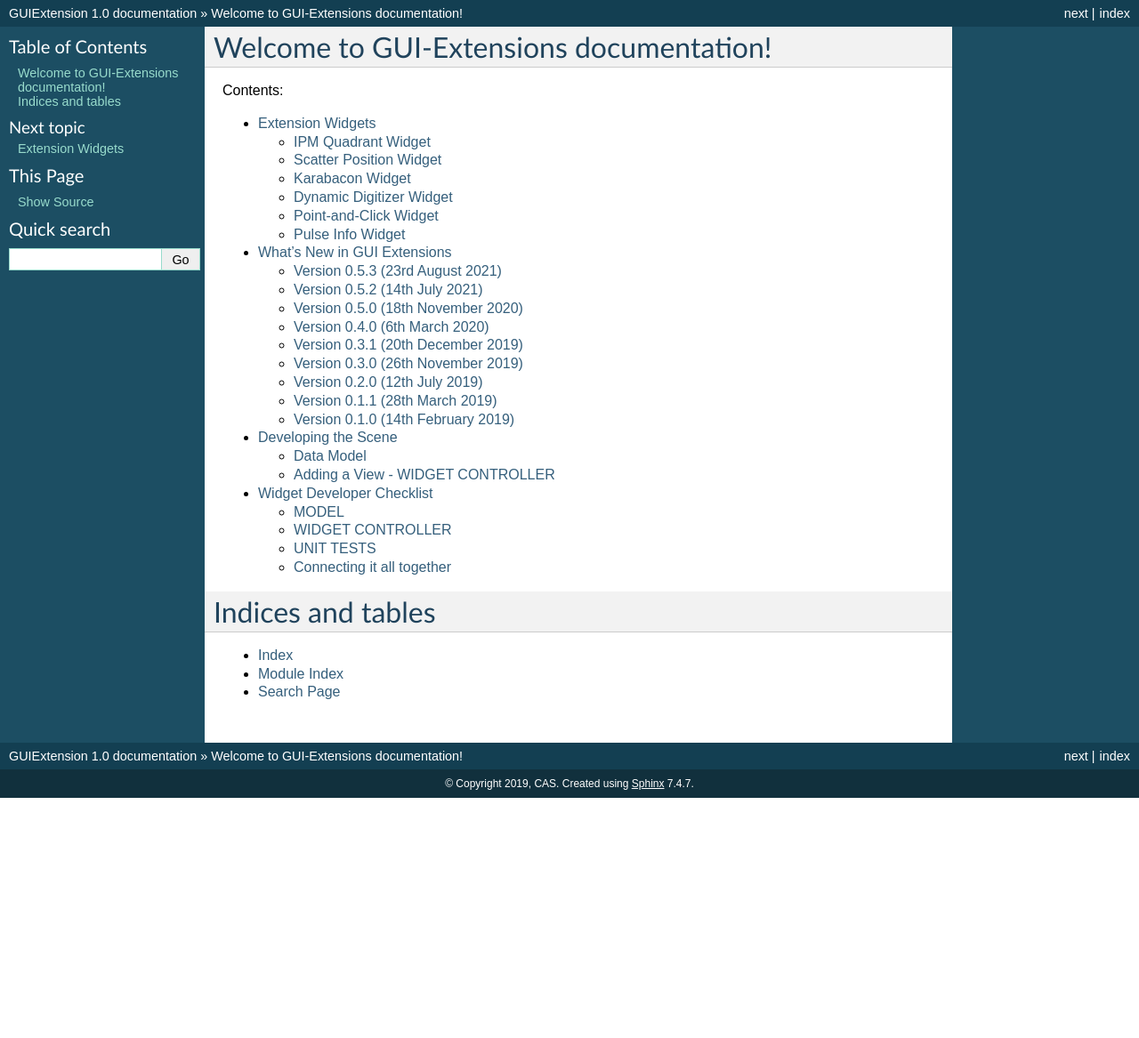
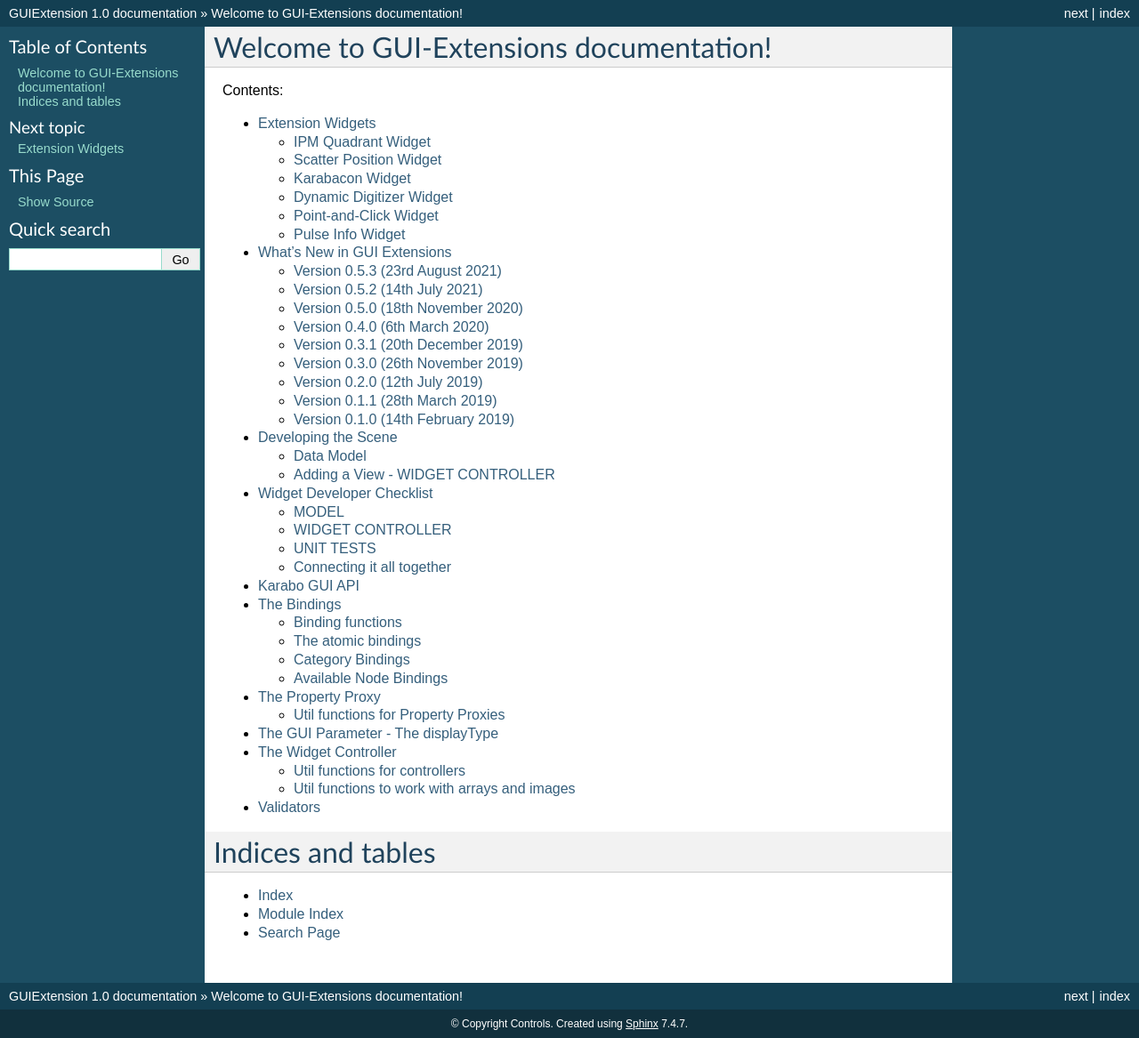
Before and after one commit to European-XFEL/guiextensions, a Sphinx documentation site: the page built from doc/source/index.rst, in a window 1280 px wide. Shown: the whole page at 89% size. Built offline with Sphinx 7.4.7, drawn with Linux system fonts in a browser that asks for light colours; before the commit the page ends 900 px from its top, so only the background shows below that; some of the changed lines change nothing that is shown.

Commit message:
Document extensions file

```diff
--- a/doc/source/conf.py
+++ b/doc/source/conf.py
@@ -1,9 +1,6 @@
 # flake8: noqa
-#!/usr/bin/env python3
+# !/usr/bin/env python3
 # -*- coding: utf-8 -*-
-#
-# FXE-Instrument Control Infrastructure documentation build configuration file, created by
-# sphinx-quickstart on Tue Apr 25 15:46:56 2017.
 #
 # This file is execfile()d with the current directory set to its
 # containing dir.
@@ -57,8 +54,8 @@
 
 # General information about the project.
 project = 'GUIExtension'
-copyright = '2019, CAS'
-author = 'CAS'
+copyright = 'Controls'
+author = 'Controls'
 
 # The version info for the project you're documenting, acts as replacement for
 # |version| and |release|, also used in various other places throughout the
--- /dev/null
+++ b/doc/source/gui_api.rst
@@ -0,0 +1,207 @@
+Karabo GUI API
+==============
+
+.. automodule:: karabogui.api
+
+
+The Bindings
+============
+
+.. autoclass:: karabogui.api.BaseBinding
+   :members: check, is_allowed
+
+
+There are several util functions for bindings available.
+
+
+Binding functions
+~~~~~~~~~~~~~~~~~
+
+.. autofunction:: karabogui.api.has_options
+
+.. autofunction:: karabogui.api.get_default_value
+
+.. autofunction:: karabogui.api.get_binding_value
+
+.. autofunction:: karabogui.api.get_min_max
+
+.. autofunction:: karabogui.api.get_native_min_max
+
+.. autofunction:: karabogui.api.get_min_max_size
+
+.. autofunction:: karabogui.api.get_binding_array_value
+
+.. autofunction:: karabogui.api.has_min_max_attributes
+
+.. autofunction:: karabogui.api.build_binding
+
+
+The atomic bindings
+~~~~~~~~~~~~~~~~~~~
+
+.. autoclass:: karabogui.api.BoolBinding()
+
+.. autoclass:: karabogui.api.ByteArrayBinding()
+
+.. autoclass:: karabogui.api.CharBinding()
+
+.. autoclass:: karabogui.api.ComplexBinding()
+
+.. autoclass:: karabogui.api.FloatBinding()
+
+.. autoclass:: karabogui.api.Int8Binding()
+
+.. autoclass:: karabogui.api.Int16Binding()
+
+.. autoclass:: karabogui.api.Int32Binding()
+
+.. autoclass:: karabogui.api.Int64Binding()
+
+.. autoclass:: karabogui.api.StringBinding()
+
+.. autoclass:: karabogui.api.TableBinding()
+
+.. autoclass:: karabogui.api.Uint8Binding()
+
+.. autoclass:: karabogui.api.Uint16Binding()
+
+.. autoclass:: karabogui.api.Uint32Binding()
+
+.. autoclass:: karabogui.api.Uint64Binding()
+
+.. autoclass:: karabogui.api.VectorBoolBinding()
+
+.. autoclass:: karabogui.api.VectorCharBinding()
+
+.. autoclass:: karabogui.api.VectorComplexDoubleBinding()
+
+.. autoclass:: karabogui.api.VectorComplexFloatBinding()
+
+.. autoclass:: karabogui.api.VectorDoubleBinding()
+
+.. autoclass:: karabogui.api.VectorFloatBinding()
+
+.. autoclass:: karabogui.api.VectorHashBinding()
+
+.. autoclass:: karabogui.api.VectorInt8Binding()
+
+.. autoclass:: karabogui.api.VectorInt16Binding()
+
+.. autoclass:: karabogui.api.VectorInt32Binding()
+
+.. autoclass:: karabogui.api.VectorInt64Binding()
+
+.. autoclass:: karabogui.api.VectorStringBinding()
+
+.. autoclass:: karabogui.api.VectorUint8Binding()
+
+.. autoclass:: karabogui.api.VectorUint16Binding()
+
+.. autoclass:: karabogui.api.VectorUint32Binding()
+
+.. autoclass:: karabogui.api.VectorUint64Binding()
+
+.. autoclass:: karabogui.api.VectorNoneBinding()
+
+
+Category Bindings
+~~~~~~~~~~~~~~~~~
+
+.. autoclass:: karabogui.api.VectorBinding()
+
+.. autoclass:: karabogui.api.VectorNumberBinding()
+
+.. autoclass:: karabogui.api.NodeBinding()
+
+.. autoclass:: karabogui.api.IntBinding()
+
+.. autoclass:: karabogui.api.SignedIntBinding()
+
+.. autoclass:: karabogui.api.UnsignedIntBinding()
+
+
+Available Node Bindings
+~~~~~~~~~~~~~~~~~~~~~~~
+
+.. autoclass:: karabogui.api.NDArrayBinding()
+
+.. autoclass:: karabogui.api.ImageBinding()
+
+.. autoclass:: karabogui.api.WidgetNodeBinding()
+
+
+The Property Proxy
+==================
+
+The key proxy that is contained in a widget controller on a scene. The so-called
+``PropertyProxy``. It contains all the necessary information and is passed on updates
+to the controller's methods.
+
+.. autoclass:: karabogui.api.PropertyProxy
+
+
+Util functions for Property Proxies
+~~~~~~~~~~~~~~~~~~~~~~~~~~~~~~~~~~~
+
+.. autofunction:: karabogui.api.get_editor_value
+
+.. autofunction:: karabogui.api.axis_label
+
+.. autofunction:: karabogui.api.is_proxy_allowed
+
+
+The GUI Parameter - The displayType
+===================================
+
+Karabo devices provide a self description of their properties, the so-called device schema. In most
+cases this Schema is static and does not change on runtime of the device.
+
+In order for the KaraboGUI client to know how to act on certain properties, the ``displayType`` attribute
+can be specified on certain device properties.
+
+The GUI then can react with a different kind of coloring in the Configurator, or provide a different set
+of widget controllers for this property.
+
+
+The Widget Controller
+=====================
+
+The `BaseBindingController` class is the base class of the controllers that are visible
+on a scene. Every widget containing a device property must inherit this class.
+
+.. autoclass:: karabogui.api.BaseBindingController
+   :members: add_proxy, binding_update, create_widget, deferred_update, state_update, update_later, value_update
+
+A `BaseBindingController` must be registered in the scene model factory
+
+.. autoclass:: karabogui.api.register_binding_controller
+
+
+Util functions for controllers
+~~~~~~~~~~~~~~~~~~~~~~~~~~~~~~~
+
+.. autofunction:: karabogui.api.with_display_type
+
+.. autofunction:: karabogui.api.add_unit_label
+
+
+Util functions to work with arrays and images
+~~~~~~~~~~~~~~~~~~~~~~~~~~~~~~~~~~~~~~~~~~~~~
+
+.. autofunction:: karabogui.api.get_array_data
+
+.. autofunction:: karabogui.api.get_image_data
+
+.. autofunction:: karabogui.api.get_dimensions_and_encoding
+
+
+Validators
+==========
+
+The KaraboGUI api offers a variety of QValidators that can be set on widgets.
+
+.. autoclass:: karabogui.api.BindingValidator
+
+.. autoclass:: karabogui.api.ListValidator
+
+.. autoclass:: karabogui.api.SimpleValidator
--- a/doc/source/index.rst
+++ b/doc/source/index.rst
@@ -12,6 +12,7 @@
    whats_new
    gui_scene_development
    gui_widget_development
+   gui_api
 
 Indices and tables
 ==================
```
